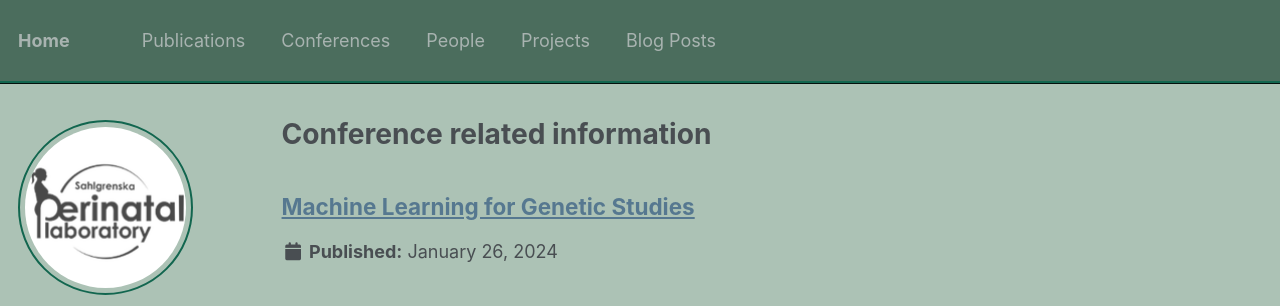
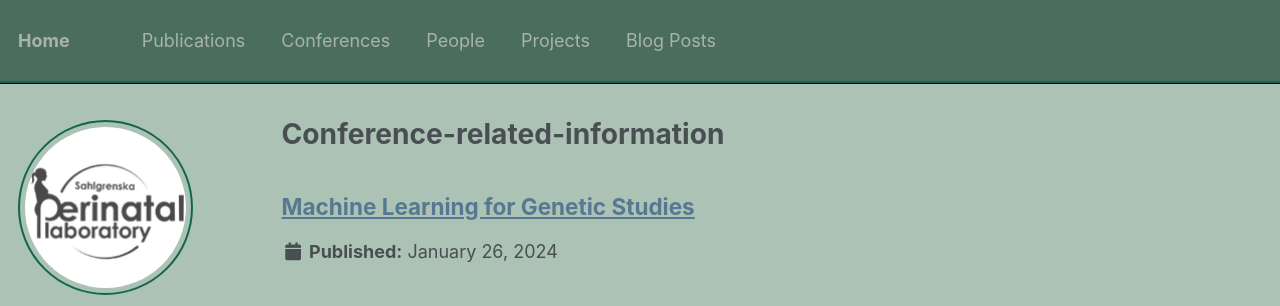
Before and after one commit to hedvigsun/perinatallab, a Jekyll site: the page built from _pages/conferences.html, in a window 1280 px wide. Shown: the top 306 px of the page. Built offline with Jekyll 4.4.1, drawn with Linux system fonts in a browser that asks for light colours; some web fonts are replaced.

```diff
--- a/_pages/conferences.html
+++ b/_pages/conferences.html
@@ -1,6 +1,6 @@
 ---
 layout: archive
-title: "Conference related information"
+title: "Conference-related-information"
 permalink: /conferences/
 author_profile: true
 ---
```
